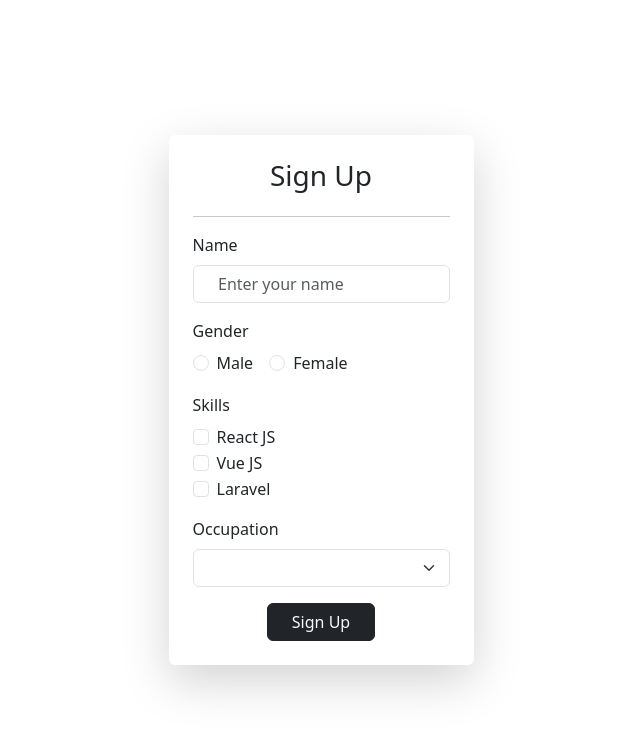
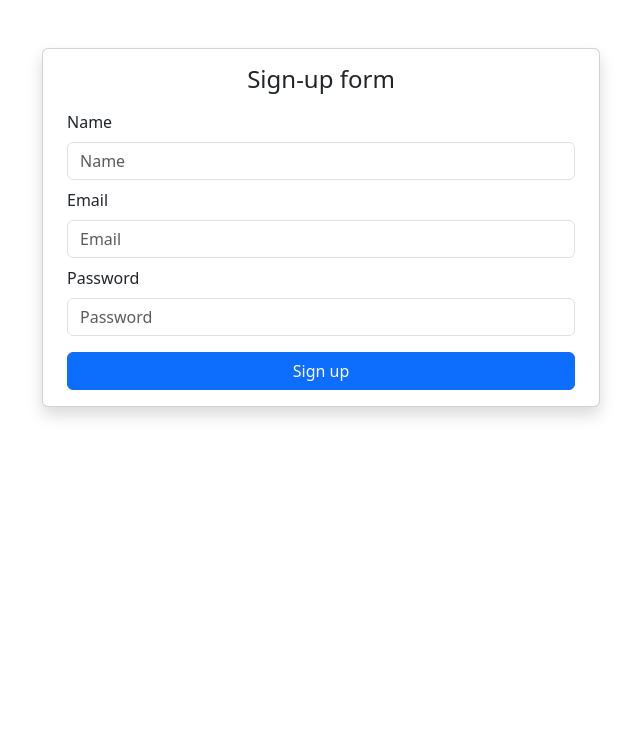
Before and after one commit to DevOluwapelumi/vuejs, a Vue app: page / in a window 1280 px wide. Shown: the top 732 px of the page, without its empty margins (319-959 px from the left). Built offline with nearby package versions, Linux system fonts and the light colour scheme.

Commit message:
OptionsComponent commit

```diff
--- a/package.json
+++ b/package.json
@@ -14,6 +14,8 @@
     "format": "prettier --write src/"
   },
   "dependencies": {
+    "@vuelidate/core": "^2.0.3",
+    "@vuelidate/validators": "^2.0.4",
     "vue": "^3.4.21"
   },
   "devDependencies": {
--- a/src/App.vue
+++ b/src/App.vue
@@ -1,11 +1,13 @@
 <script setup>
 import HelloWorld from './components/HelloWorld.vue';
 import FormComponent from './components/FormComponent.vue';
+import OptionsComponent from './components/OptionsComponent.vue';
 </script>
 
 <template>
  <!-- <HelloWorld/> -->
- <FormComponent/>
+ <!-- <FormComponent/> -->
+ <OptionsComponent/>
 </template>
 
 <style scoped>
--- a/src/components/FormComponent.vue
+++ b/src/components/FormComponent.vue
@@ -52,6 +52,7 @@
 
 <script setup>
 import { ref, onMounted } from 'vue';
+import { required, minLength, maxLength, email } from "@vuelidate/validators";
 
 const name = ref("");
 const gender = ref("");
--- /dev/null
+++ b/src/components/OptionsComponent.vue
@@ -0,0 +1,113 @@
+<template>
+    <div class="container">
+      <form
+        action=""
+        class="card col-sm-6 col-md-6 col-sm-12 px-4 mt-5 mx-auto shadow"
+        @submit.prevent="go"
+      >
+        <h4 class="text-center mt-3">Sign-up form</h4>
+        <div>
+          <label for="" class="my-2">Name</label>
+          <input
+            type="text"
+            placeholder="Name"
+            class="form-control"
+            v-model="v$.form.name.$model"
+            name="name"
+            id=""
+          />
+          <div v-for="error in v$.form.name.$errors" :key="error">
+            <span class="text-sm text-danger">{{ error.$message }}</span>
+          </div>
+
+          <label for="" class="my-2">Email</label>
+          <input
+            type=""
+            placeholder="Email"
+            class="form-control"
+            v-model="v$.form.email.$model"
+            name="Email"
+            id=""
+          />
+          <div v-for="error in v$.form.email.$errors" :key="error">
+            <span class="text-sm text-danger">{{ error.$message }}</span>
+          </div>
+
+          <label for="" class="my-2">Password</label>
+          <input
+            type="text"
+            placeholder="Password"
+            class="form-control"
+            v-model="v$.form.password.$model"
+            name="Password"
+            id=""
+          />
+          <div v-for="error in v$.form.password.$errors" :key="error">
+            <span class="text-sm text-danger">{{ error.$message }}</span>
+          </div>
+
+          <div>
+            <button class="btn btn-primary w-100 mt-3 mb-3">Sign up</button>
+          </div>
+        </div>
+      </form>
+    </div>
+  </template>
+
+  <script>
+  import { ref } from "vue";
+  import { useVuelidate } from "@vuelidate/core";
+  import { required, minLength, maxLength, email } from "@vuelidate/validators";
+
+  export default {
+    setup() {
+      useVuelidate();
+      //This is will assist us if we want to write composition method.
+      // const myName = "Bam";
+      // const myName = ref("Bam");
+
+      // const myFunction = () => {
+      //   console.log(myName);
+      // };
+
+      return { v$: useVuelidate() };
+    },
+    // const name = "Josh"  //You can not use const in optional Component and you can not create variables without using data.
+    data() {
+      //Data is a function the returns an object
+      return {
+        name: "Joshua",
+        school: "SQI",
+
+        //User's Inputs.
+        form: {
+          name: "",
+          email: "",
+          password: "",
+        },
+      };
+    },
+    //Options API...
+    //   Validation Rules.
+    validations() {
+      return {
+        form: {
+          name: { required, min: minLength(5), max: maxLength(10) },
+          email: { required, email },
+          password: { required, min: minLength(5), max: maxLength(10) },
+        },
+      };
+    },
+
+    methods: {
+      go() {
+        console.log(this.v$);
+      },
+      // getMyWallet() {
+      //   console.log(this.name);
+      // },
+    },
+  };
+  </script>
+
+  <style></style>
```
Also changed, not shown: 1 other file (tests, documents, lock files or other folders).
